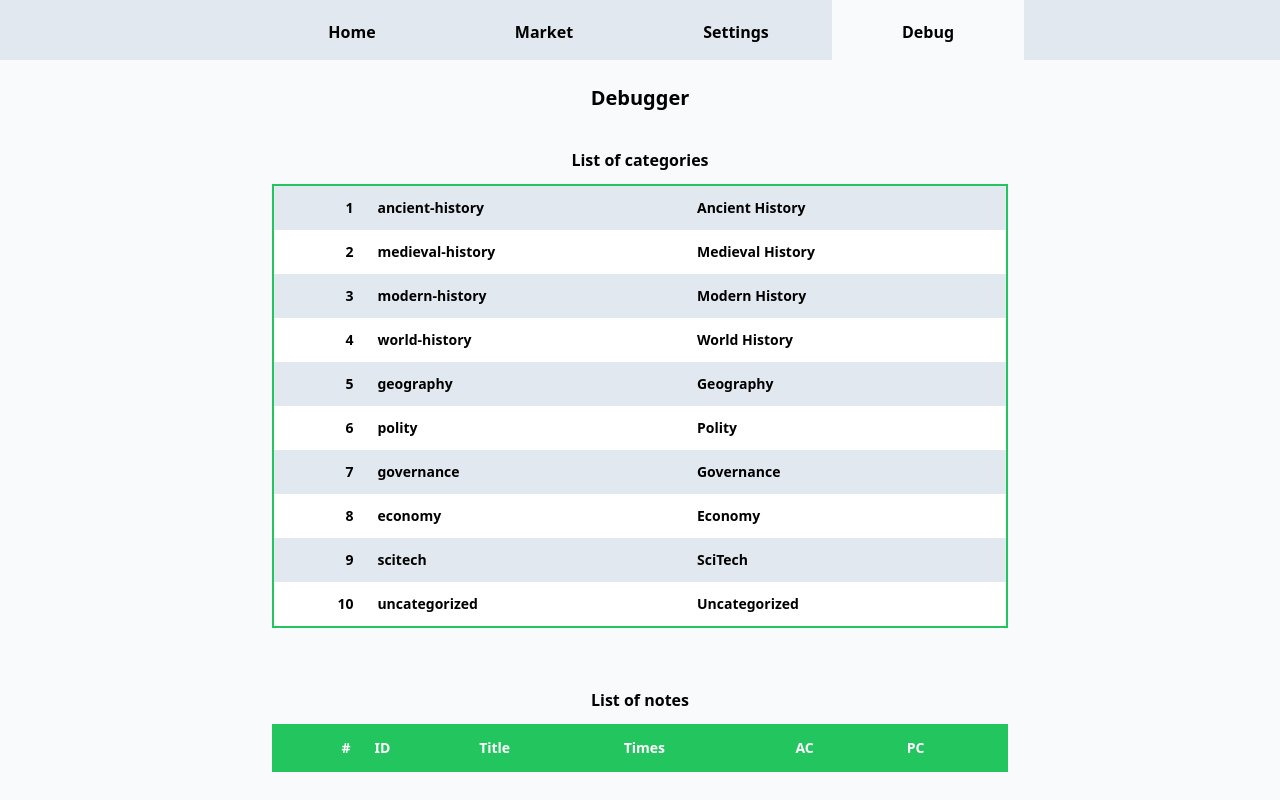
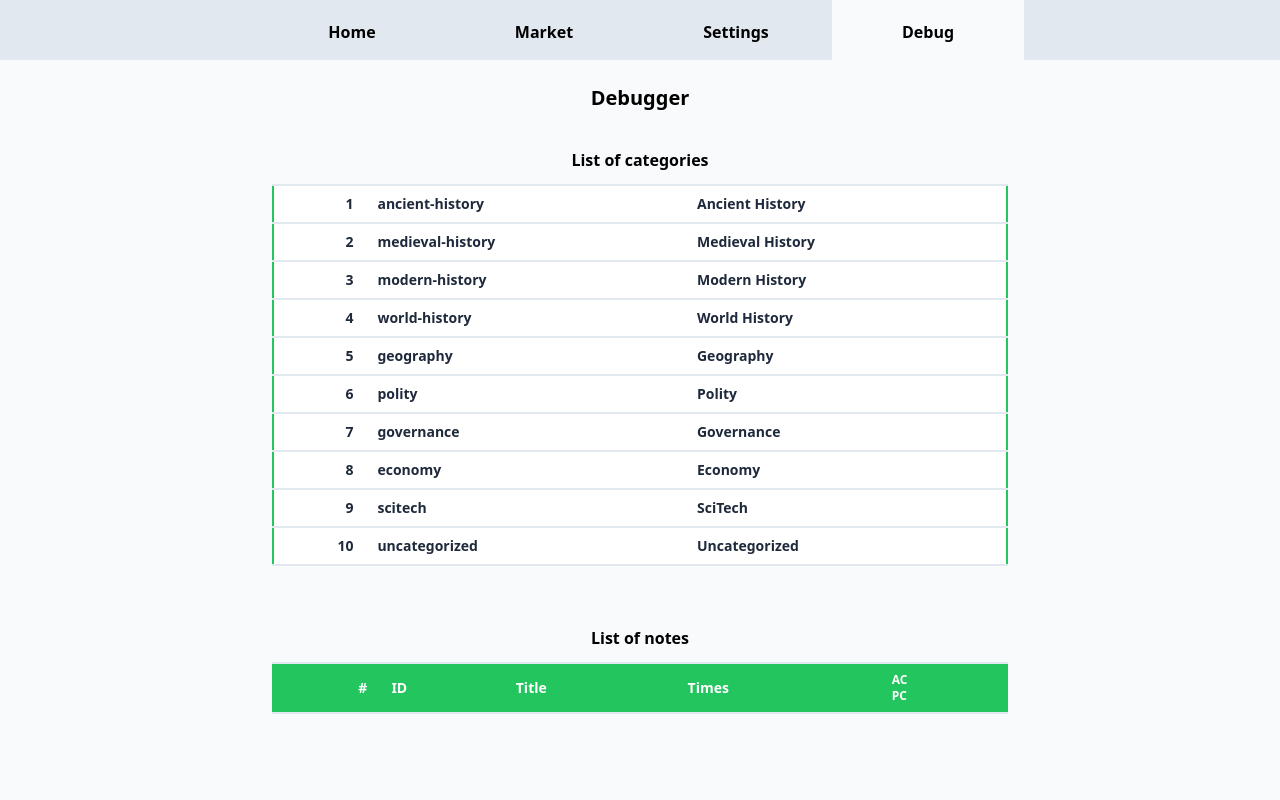
Before and after one commit to iaseth/pointedit, a React (Create React App) app: page / in a window 1280 px wide. Both pictures are taken after a click on the element "Debug". Shown: the top 800 px of the page. Built offline with nearby package versions, Linux system fonts and the light colour scheme.

Commit message:
Extracted NotesList component from Debugger

```diff
--- a/src/PointApp/Content/Debugger/Debugger.js
+++ b/src/PointApp/Content/Debugger/Debugger.js
@@ -1,3 +1,4 @@
+import NotesList from './NotesList';
 
 
 
@@ -23,36 +24,7 @@ export default function Debugger ({CATEGORIES, appdata}) {
 
 					<div className="h-12"></div>
 
-					<h4 className="text-center py-3">List of notes</h4>
-					<table className="w-full">
-						<thead>
-							<tr>
-								<td>#</td>
-								<td>ID</td>
-								<td>Title</td>
-								<td>Times</td>
-								<td>AC</td>
-								<td>PC</td>
-							</tr>
-						</thead>
-
-						<tbody>
-							{appdata.notes.map((n, k) => <tr key={n.id}>
-								<td>{k+1}</td>
-								<td>{n.id}</td>
-								<td>
-									<h5>{n.title}</h5>
-									<h5>{n.categoryId}</h5>
-								</td>
-								<td>
-									<h5>{n.createdAt}</h5>
-									<h5>{n.modifiedAt}</h5>
-								</td>
-								<td>{n.aspectsCount}</td>
-								<td>{n.pointsCount}</td>
-							</tr>)}
-						</tbody>
-					</table>
+					<NotesList notes={appdata.notes} />
 				</div>
 			</main>
 
--- /dev/null
+++ b/src/PointApp/Content/Debugger/NotesList.js
@@ -0,0 +1,59 @@
+import React from 'react';
+
+import {ShowMoreButton} from '../../Utils';
+
+
+
+export default function NotesList ({notes}) {
+	const [n, setN] = React.useState(5);
+	const showMore = () => {
+		let x = n + 5;
+		if (x > notes.length) {
+			x = notes.length;
+		}
+		setN(x);
+	};
+
+	return (
+		<div>
+			<h4 className="text-center py-3">List of notes</h4>
+			<table className="w-full">
+				<thead>
+					<tr className="cursor-pointer" onClick={() => setN(5)}>
+						<td>#</td>
+						<td>ID</td>
+						<td>Title</td>
+						<td>Times</td>
+						<td>
+							<h6>AC</h6>
+							<h6>PC</h6>
+						</td>
+					</tr>
+				</thead>
+
+				<tbody>
+					{notes.slice(0, n).map((n, k) => <tr key={n.id}>
+						<td>{k+1}</td>
+						<td>{n.id}</td>
+						<td>
+							<h4 className="text-green-600">{n.title}</h4>
+							<h5>{n.categoryId}</h5>
+						</td>
+						<td>
+							<h5>{n.createdAt}</h5>
+							<h5>{n.modifiedAt}</h5>
+						</td>
+						<td>
+							<h5>{n.aspectsCount} aspects</h5>
+							<h5>{n.pointsCount} points</h5>
+						</td>
+					</tr>)}
+				</tbody>
+			</table>
+
+			<div className="py-12">
+				{(n < notes.length) && <ShowMoreButton onClick={showMore} />}
+			</div>
+		</div>
+	);
+}
--- a/src/PointApp/PointApp.css
+++ b/src/PointApp/PointApp.css
@@ -13,14 +13,14 @@ h6 { @apply text-xs; }
 p { @apply leading-7; }
 
 table {
-	@apply font-bold text-sm border-2 border-green-500;
+	@apply font-bold text-sm text-slate-800 border-2 border-green-500;
 }
 table thead tr {
 	@apply bg-green-500 text-white;
 }
 table tbody tr {
-	@apply bg-white odd:bg-slate-200;
+	@apply bg-white
 }
 table tr > td {
-	@apply px-3 py-3 first:text-right;
+	@apply px-3 py-2 border-y-2 border-slate-200 first:text-right;
 }
--- a/src/PointApp/Utils.js
+++ b/src/PointApp/Utils.js
@@ -1,5 +1,13 @@
 
 
+
+export function ShowMoreButton ({onClick}) {
+	return (
+		<button onClick={onClick} className="flex mx-auto bg-white px-5 py-4 shadow rounded space-x-2 hover:ring">
+			{[...Array(3)].map((x, k) => <div key={k} className="bg-slate-800 p-1 rounded"></div>)}
+		</button>
+	);
+}
 
 export function Button ({onClick, children}) {
 	return (
```
